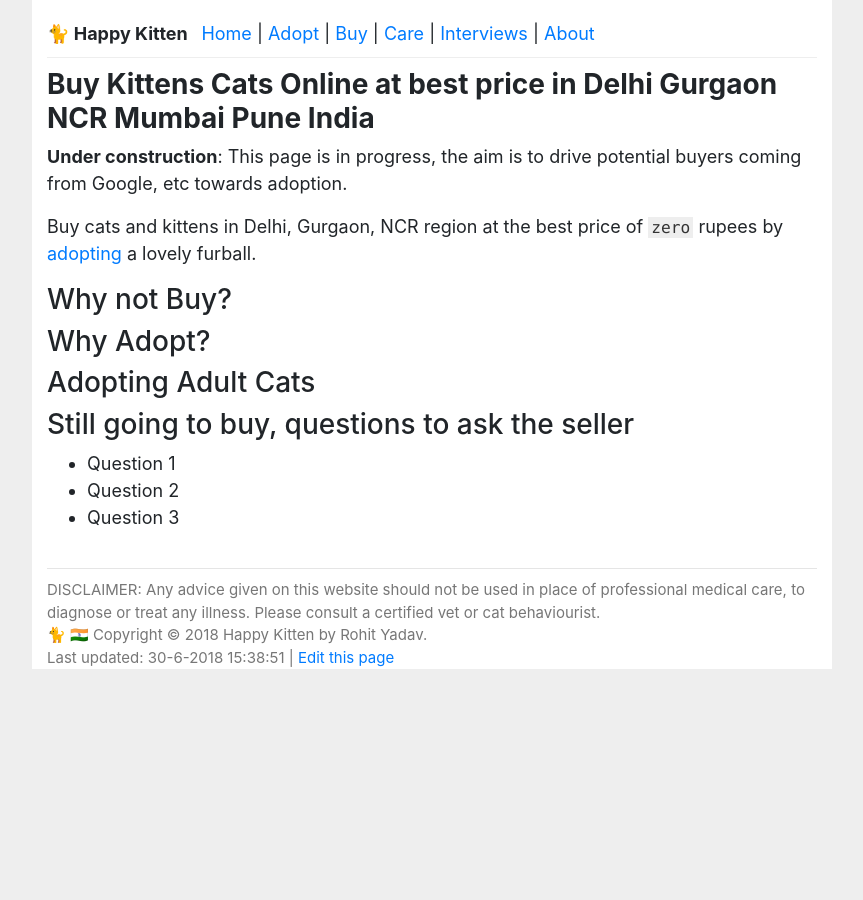
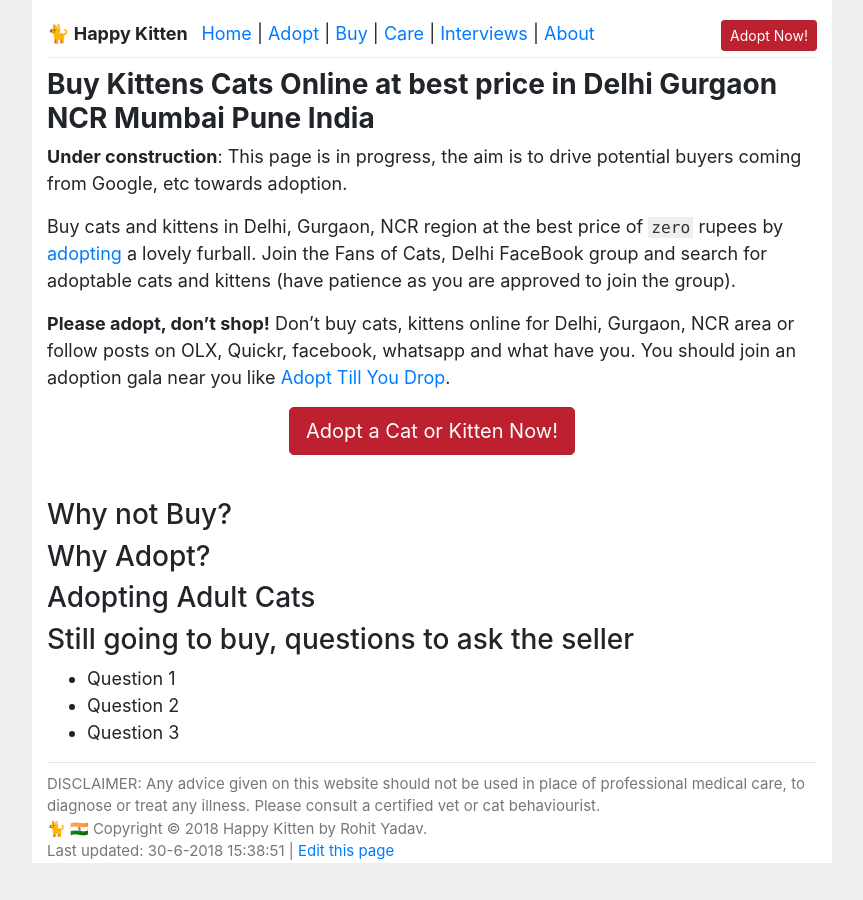
Before and after one commit to yadavcloud/happykitten, a Jekyll site: the page built from buy.md, in a window 1280 px wide. Shown: the whole page, without its empty margins (208-1071 px from the left). Built offline with Jekyll 4.4.1, drawn with Linux system fonts in a browser that asks for light colours.

Commit message:
adopt: keep statements consistent
Signed-off-by: Rohit Yadav <rohit@yadav.cloud>

```diff
--- /dev/null
+++ b/_includes/adopt.md
@@ -0,0 +1,10 @@
+<b>Please adopt, don't shop!</b> Don't buy cats, kittens online for Delhi,
+Gurgaon, NCR area or follow posts on OLX, Quickr, facebook, whatsapp and what
+have you. You should join an adoption gala near you like [Adopt Till You
+Drop](https://www.facebook.com/adoptillyoudrop/).
+
+<div class="text-center">
+  <a href="https://www.facebook.com/groups/850715891625822/" class="btn btn-danger btn-lg active" role="button" aria-pressed="true">Adopt a Cat or Kitten Now!</a>
+</div>
+
+<br/>
--- a/_includes/header.html
+++ b/_includes/header.html
@@ -10,6 +10,7 @@
       <a href="/care">Care</a> |
       <a href="/interviews">Interviews</a> |
       <a href="/about">About</a>
+      <a href="https://www.facebook.com/groups/850715891625822/" class="btn btn-danger btn-sm active text-right" style="float:right" role="button" aria-pressed="true">Adopt Now!</a>
     </span>
   </div>
 </div>
--- a/buy.md
+++ b/buy.md
@@ -7,7 +7,11 @@ title: Buy Kittens Cats Online at best price in Delhi Gurgaon NCR Mumbai Pune In
 buyers coming from Google, etc towards adoption.
 
 Buy cats and kittens in Delhi, Gurgaon, NCR region at the best price of `zero`
-rupees by [adopting](/adopt) a lovely furball.
+rupees by [adopting](/adopt) a lovely furball. Join the Fans of Cats, Delhi
+FaceBook group and search for adoptable cats and kittens (have patience as you
+are approved to join the group).
+
+{% include adopt.md %}
 
 ### Why not Buy?
 
```
Also changed, not shown: adopt.md (+1 -4 lines), index.md (+1 -4 lines).
